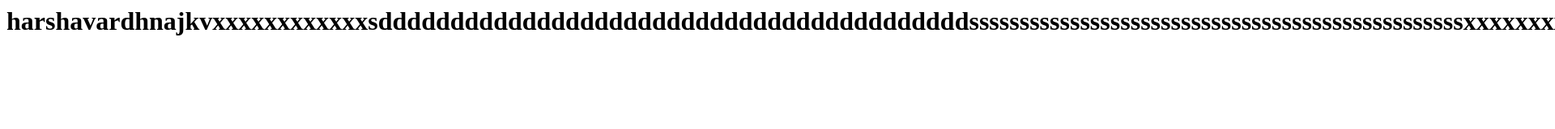
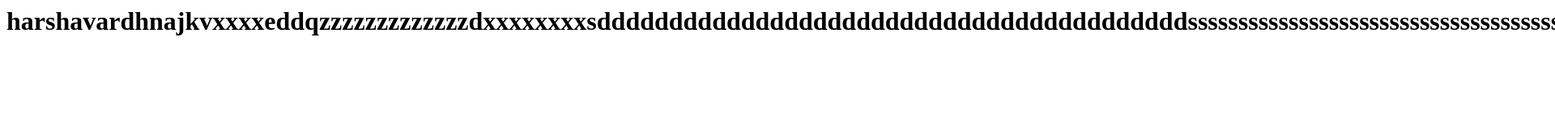
Before and after one commit to NHarshaVardhan1907/practice, a plain HTML site: page index.html in a window 1280 px wide. Shown: the top 160 px of the page at 81% size, 1920 px wide, since content can reach past the window. Drawn offline with Linux system fonts and the light colour scheme.

Commit message:
Update index.html

```diff
--- a/index.html
+++ b/index.html
@@ -1 +1 @@
-<h1>harshavardhnajkvxxxxxxxxxxxxsdddddddddddddddddddddddddddddddddddddddddsssssssssssssssssssssssssssssssssssssssssssssssssxxxxxxxxdsssssssssss</h1>
+<h1>harshavardhnajkvxxxxeddqzzzzzzzzzzzzzdxxxxxxxxsdddddddddddddddddddddddddddddddddddddddddsssssssssssssssssssssssssssssssssssssssssssssssssxxxxxxxxdsssssssssss</h1>
```
